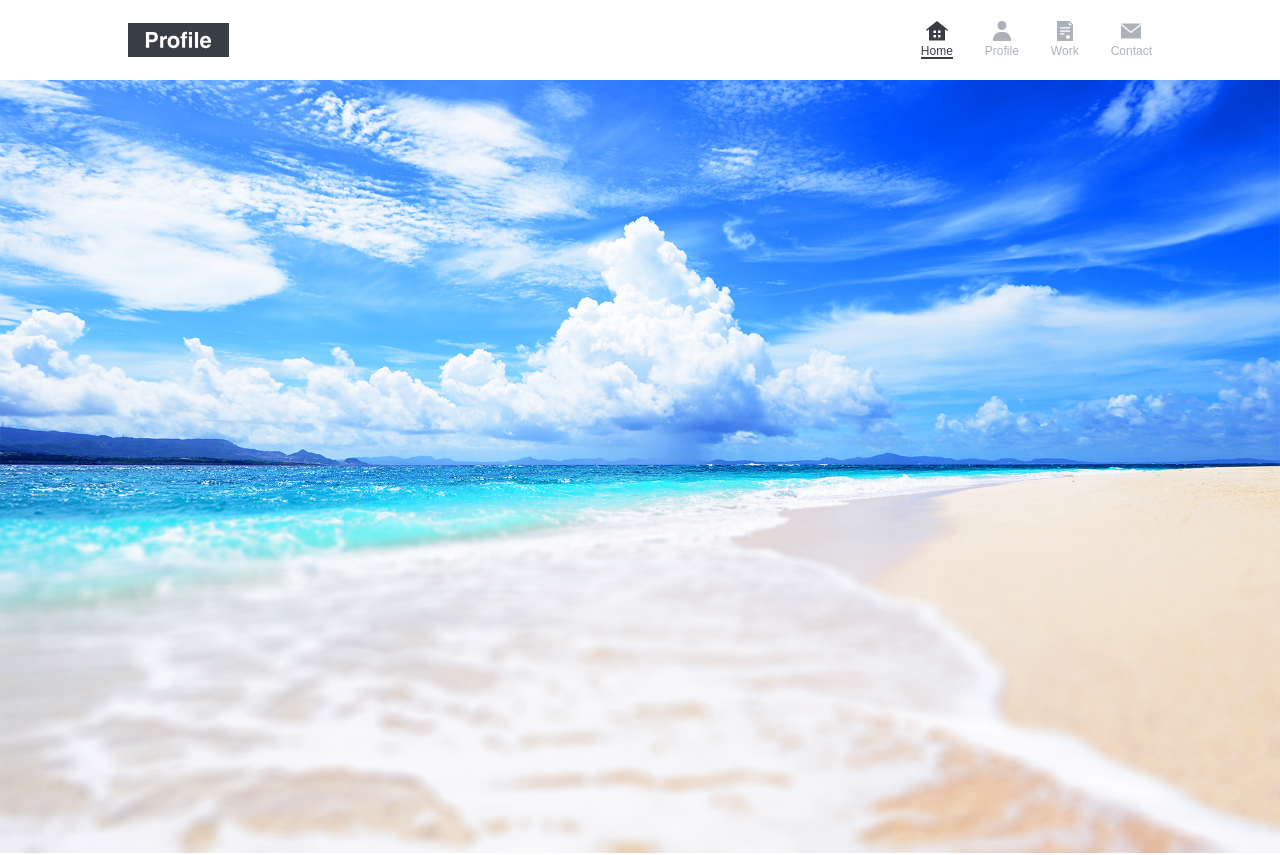
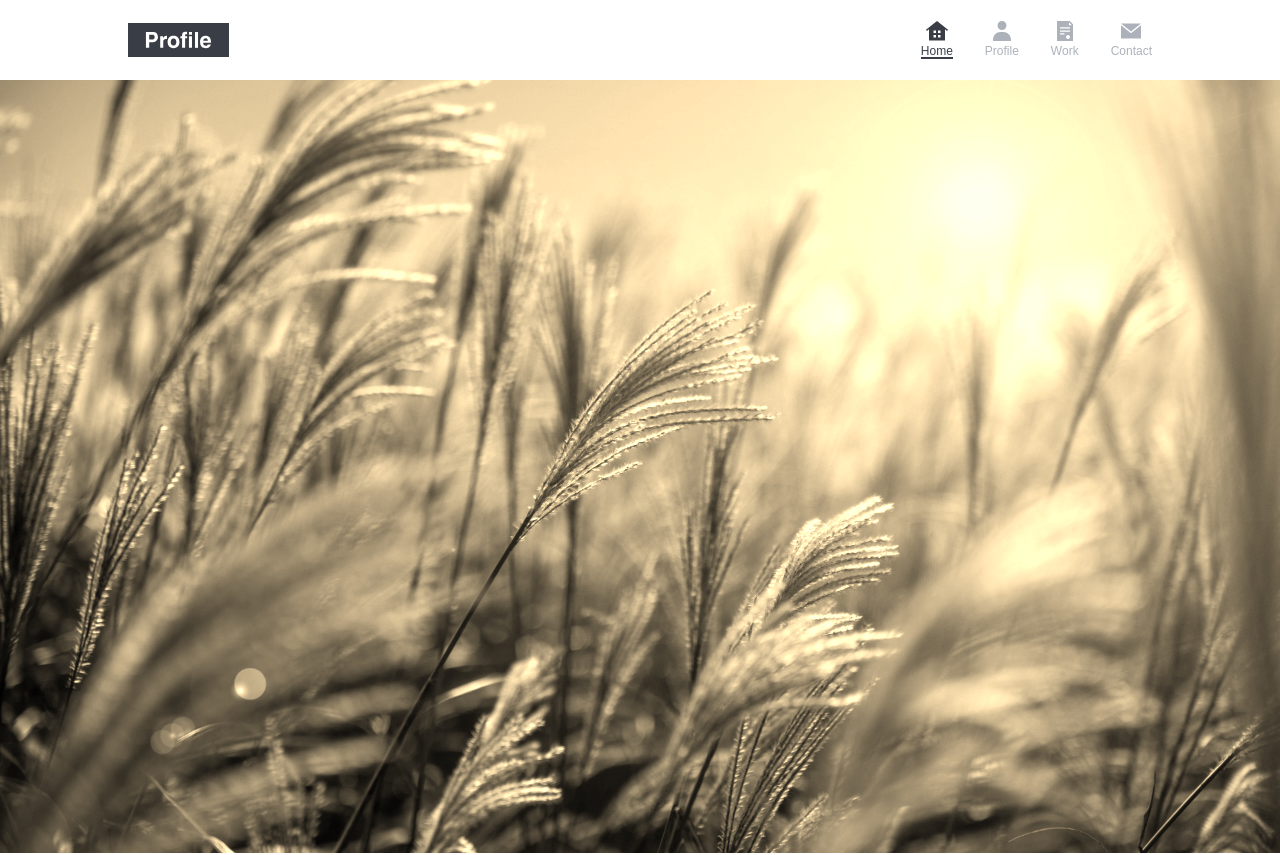
Before and after one commit to 12kagetti12/profile, a Next.js app: page / in a window 1280 px wide. Shown: the top 855 px of the page. Built offline with nearby package versions, Linux system fonts and the light colour scheme.

Commit message:
💄 Fix main visual and adjusting context

```diff
--- a/src/components/Header/index.tsx
+++ b/src/components/Header/index.tsx
@@ -103,7 +103,7 @@ const Header: React.FC<RefProps> = ({ refPositions }) => {
   }, [scrollTop, refPositions]);
 
   return (
-    <header className="flex h-20 justify-center bg-white sm:fixed sm:w-full">
+    <header className="flex h-20 justify-center bg-white sm:fixed sm:z-10 sm:w-full">
       <div className="mx-4 flex w-full items-center sm:max-w-screen-lg">
         <h1 className="w-28">
           <Link href="/#areaTop" scroll={false}>
--- a/src/pages/index.tsx
+++ b/src/pages/index.tsx
@@ -84,8 +84,8 @@ export default function Home() {
       <main>
         <div className="mx-0 mb-20 sm:mb-0 sm:max-w-full">
           <img
-            className="h-screen object-cover sm:h-auto sm:max-w-full"
-            src="/mainVisualSummer.jpg"
+            className="h-screen object-cover sepia filter sm:h-auto sm:max-w-full"
+            src="/mainVisualAutumn.jpg"
             alt="mainVisual"
             width={1920}
             height={1280}
```
Also changed, not shown: public/mainVisualAutumn.jpg (added).
